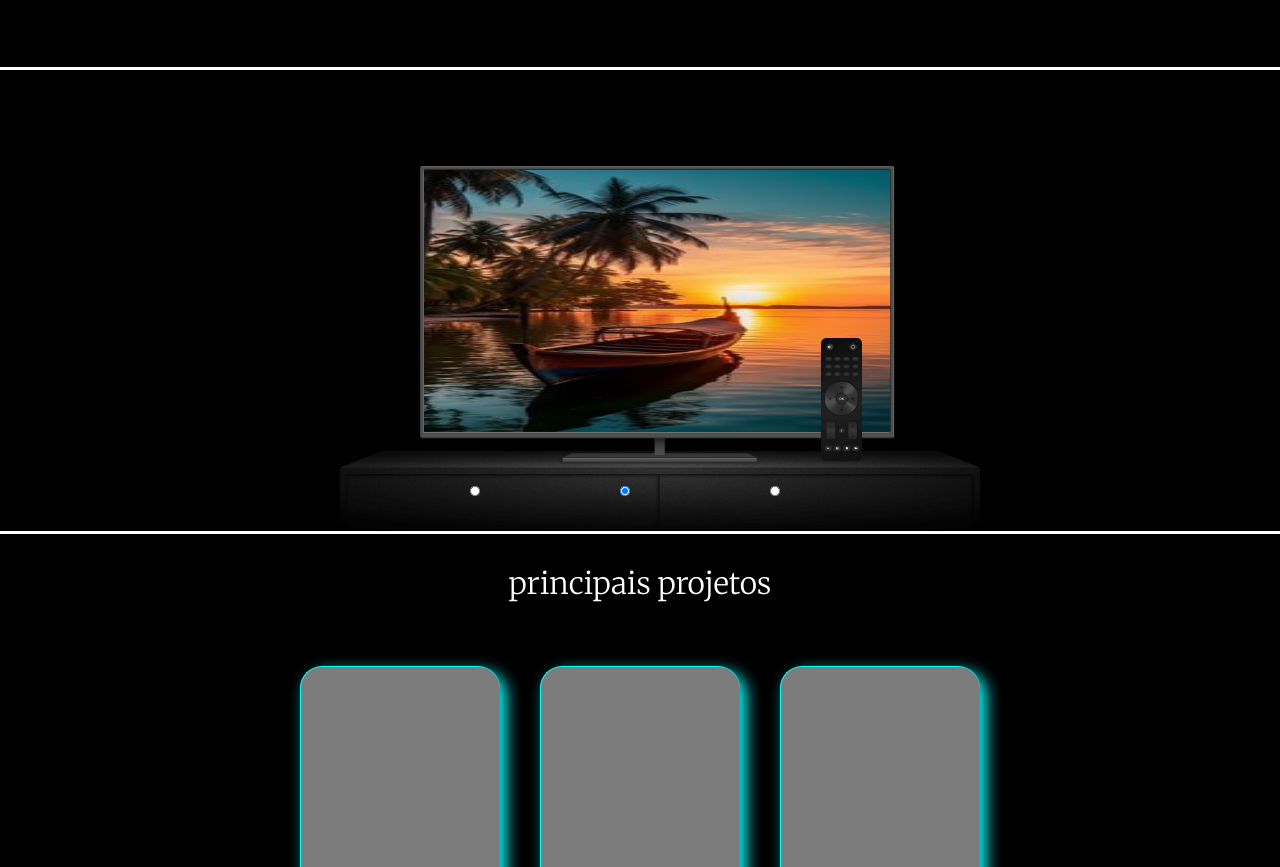
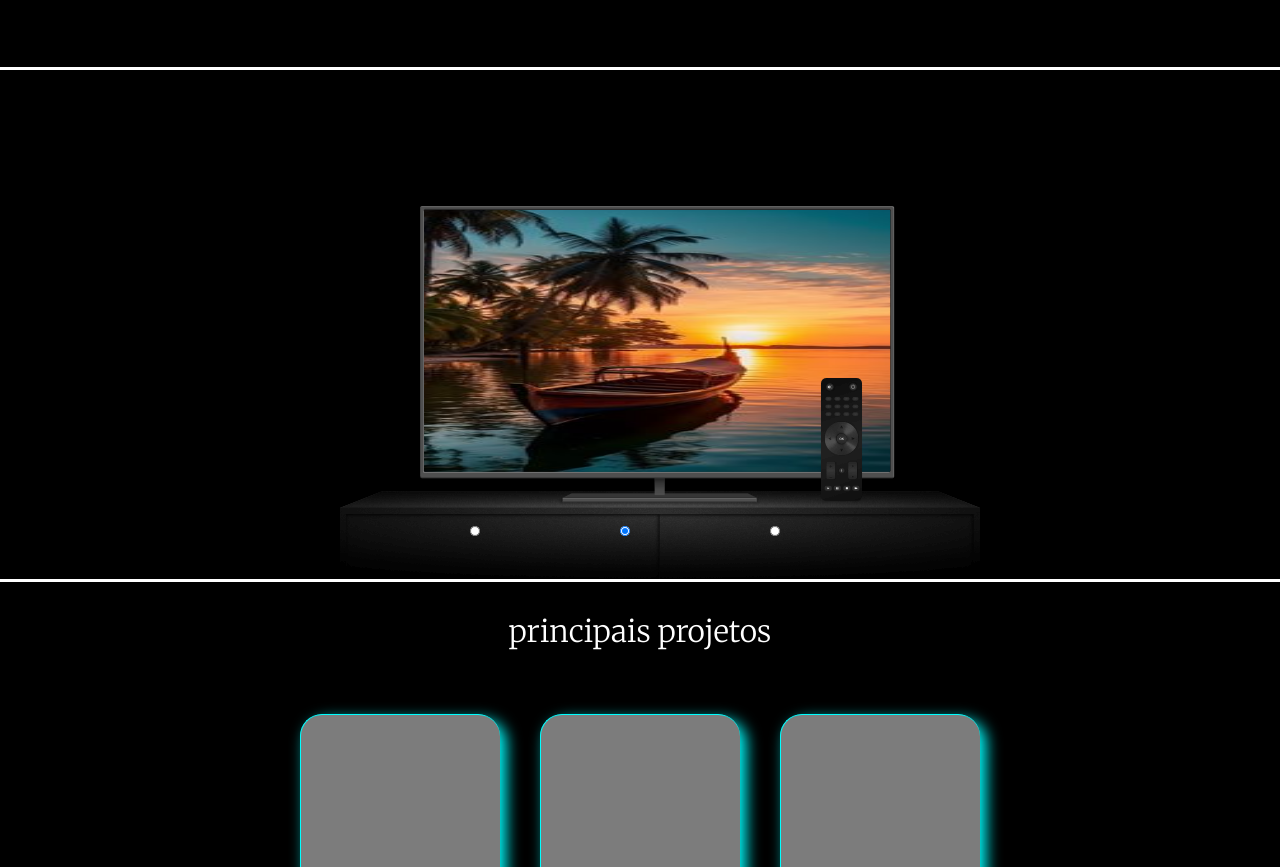
Before and after one commit to W-vinhatto/portifolio-developer, a plain HTML site: page index.html in a window 1280 px wide. Shown: the part 1305-2172 px from the top of the page. Drawn offline with Linux system fonts and the light colour scheme.

Commit message:
commit descktop

```diff
--- a/styles.css
+++ b/styles.css
@@ -192,8 +192,7 @@ p {
 }
 
 #section_cell_desck {
-    height: 58vh;
-    padding: 0;
+    padding-bottom: 80px;
     gap: 0;
 }
 
```
